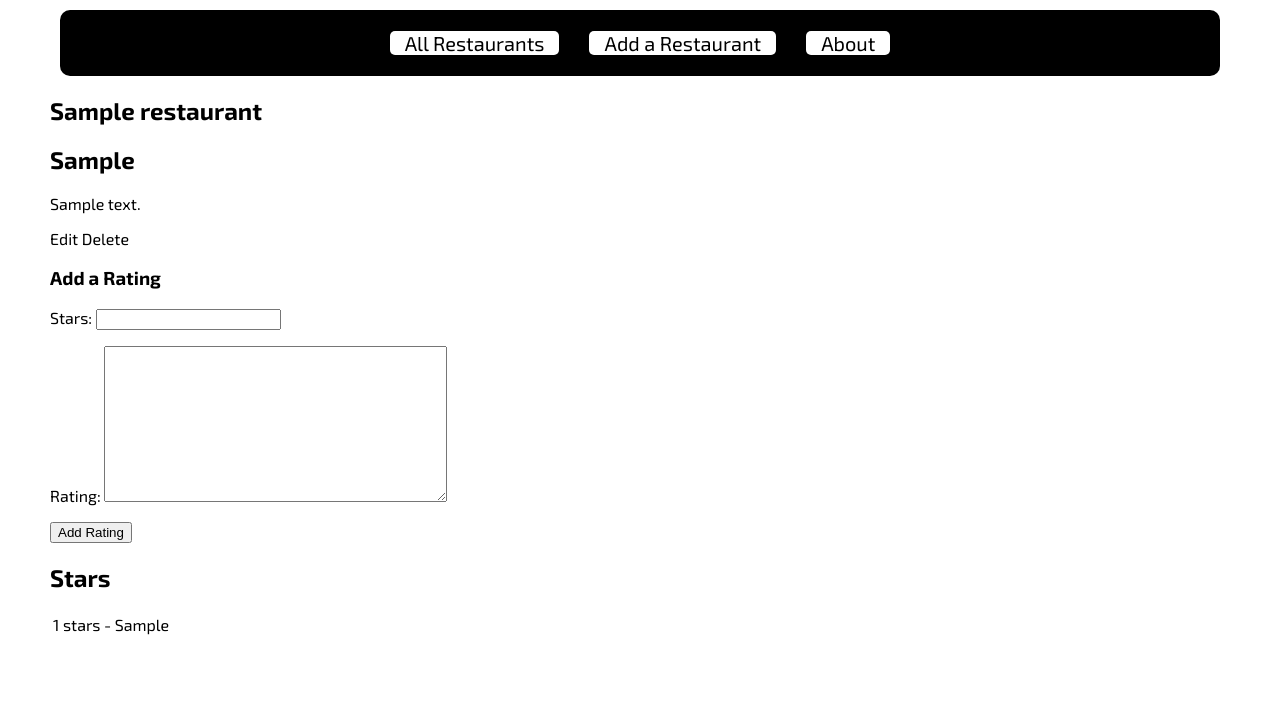
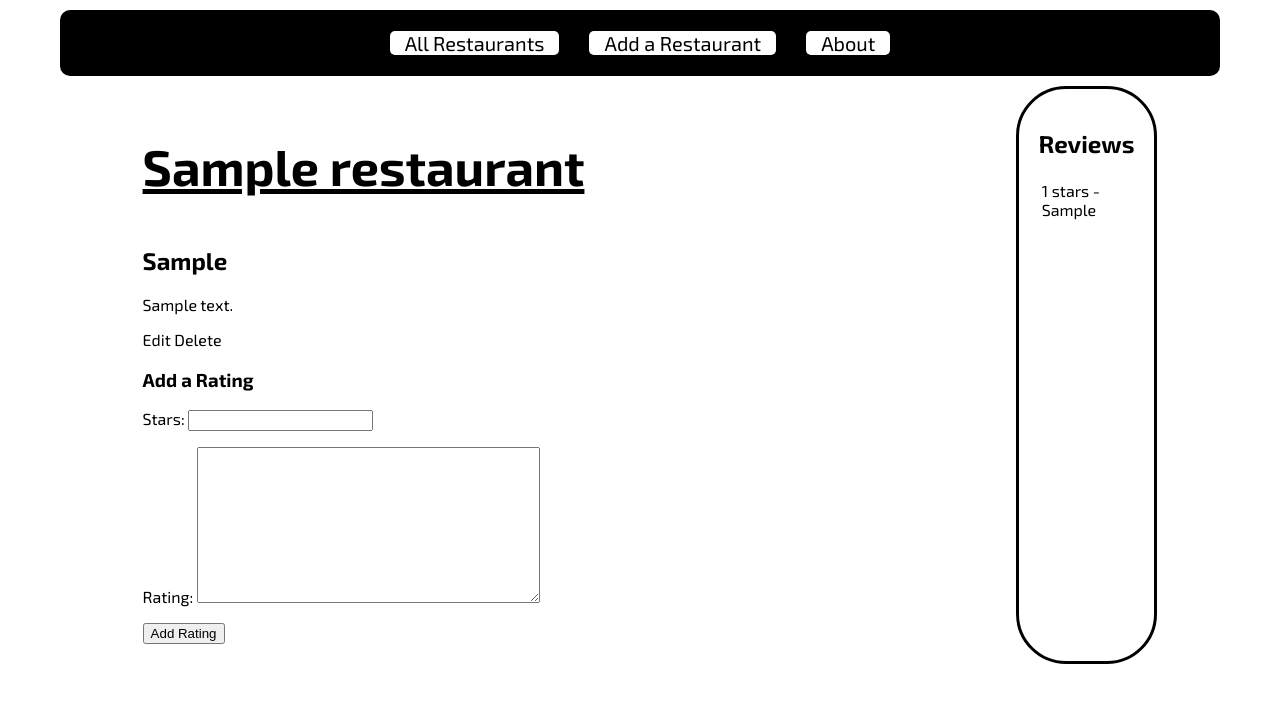
Before and after one commit to amomack123/django-crud-app-lab, a Django app: page /restaurants/1/ in a window 1280 px wide. Shown: the top 703 px of the page. Run offline with Django 5.2, Linux system fonts and the light colour scheme; tables that the repository leaves empty hold one stand-in row (values such as "Sample post").

Commit message:
Adding styling to details page.

```diff
--- a/my_app/static/css/restaurants/restaurant-detail.css
+++ b/my_app/static/css/restaurants/restaurant-detail.css
@@ -0,0 +1,28 @@
+.header {
+    text-decoration: underline;
+    font-size: 50px;
+}
+
+.details {
+    display: flex;
+    justify-content: space-around;
+}
+
+.details-container {
+    width: 60%;
+    padding: 0 20px 20px 20px;
+}
+
+.ratings {
+    justify-content: flex-end;
+    align-items: right;
+    padding: 20px;
+    border-radius: 50px;
+    border-style: solid;
+    border-width: 3px;
+    border-color: black;
+}
+
+.comments {
+    padding-bottom: 15px;
+}
--- a/my_app/templates/restaurants/detail.html
+++ b/my_app/templates/restaurants/detail.html
@@ -4,9 +4,10 @@
 <link rel="stylesheet" href="{% static 'css/restaurants/restaurant-detail.css' %}" />
 {% endblock %}
 {% block content %}
-<section>
-  <div>
-    <h1>{{ restaurant.name }}</h1>
+<section class='details'>
+  <section class='details-container'>
+    <div class='details-description'>
+      <h1 class='header'>{{ restaurant.name }}</h1>
         <h2>{{ restaurant.location }}</h2>
       <p>{{ restaurant.description }}</p>
 
@@ -15,21 +16,22 @@
         <a href="{% url 'restaurant-delete' restaurant.id %}">Delete</a>
       </div>
     </div>
-
     <h3>Add a Rating</h3>
     <form action="{% url 'add-stars' restaurant.id %}" method="post" autocomplete="off">
       {% csrf_token %}
       {{ star_form.as_p }}
       <button type="submit">Add Rating</button>
     </form>
+  </section>
 
-  <h2>Stars</h2>
+  <section class='ratings'>
+    <h2>Reviews</h2>
     {% if restaurant.star_set.all.count %}
-  <table>
+    <table class="reviews">
       <tbody>
         {% for star in restaurant.star_set.all %}
         <tr>
-        <td>{{star.star}} stars - {{star.rating}}</td>
+          <td class="comments">{{star.star}} stars - <br> {{star.rating}}</td>
         </tr>
         {% endfor %}
       </tbody>
@@ -41,4 +43,5 @@
     {% endif %}
     </tbody>
   </section>
+</section>
 {% endblock %}
```
Lines whose indentation alone changed are shown as unchanged.
